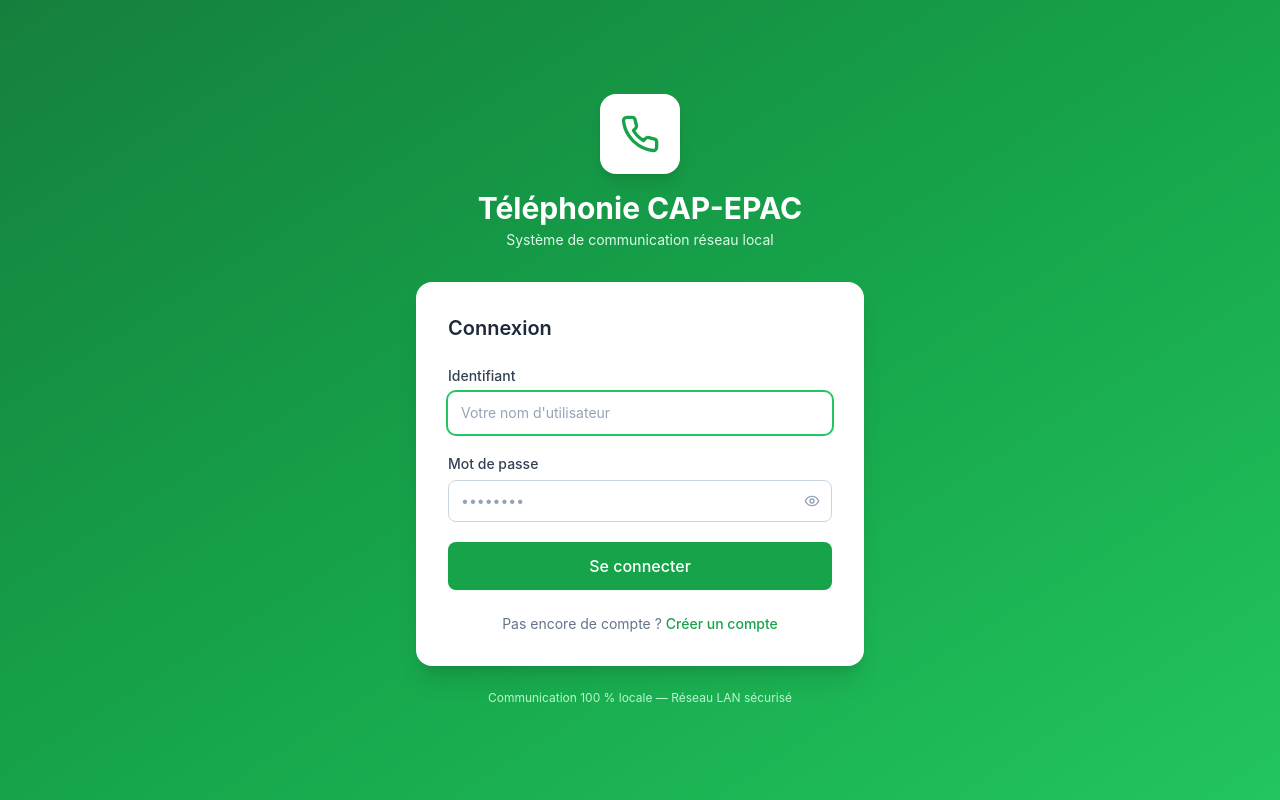
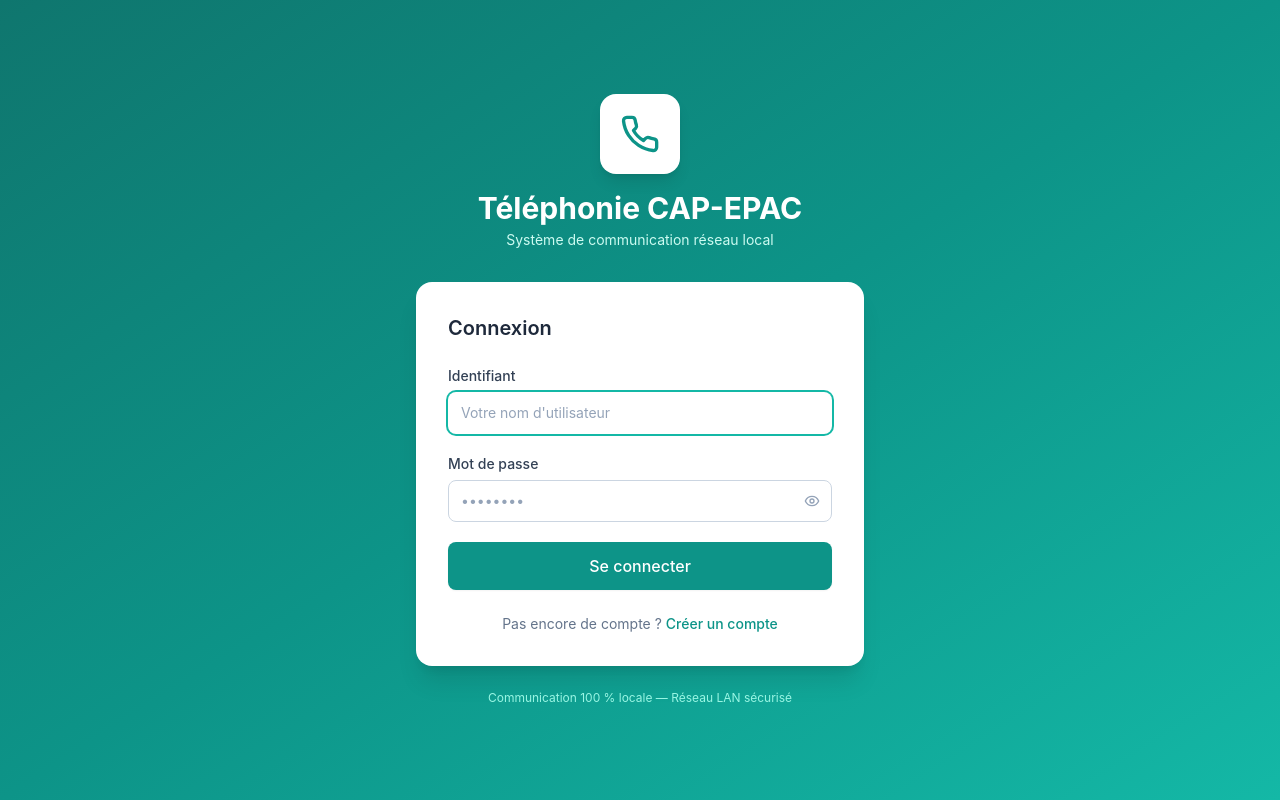
Before and after one commit to dglink25/telephonie_cap_epac, a React (Vite) app in the folder frontend/: page /login in a window 1280 px wide. Built offline with nearby package versions, Linux system fonts and the light colour scheme; no server answers.

Commit message:
changement de couleur

```diff
--- a/frontend/src/components/chat/FilePreview.jsx
+++ b/frontend/src/components/chat/FilePreview.jsx
@@ -3,10 +3,10 @@ import { FileText, Film, Music, Archive, Download, ExternalLink } from 'lucide-r
 
 const EXT_ICONS = {
   pdf:  { icon: FileText, color: 'text-red-500',    bg: 'bg-red-50'    },
-  doc:  { icon: FileText, color: 'text-blue-600',   bg: 'bg-blue-50'   },
-  docx: { icon: FileText, color: 'text-blue-600',   bg: 'bg-blue-50'   },
-  xls:  { icon: FileText, color: 'text-green-600',  bg: 'bg-green-50'  },
-  xlsx: { icon: FileText, color: 'text-green-600',  bg: 'bg-green-50'  },
+  doc:  { icon: FileText, color: 'text-blue-600',     bg: 'bg-blue-50'     },
+  docx: { icon: FileText, color: 'text-blue-600',     bg: 'bg-blue-50'     },
+  xls:  { icon: FileText, color: 'text-primary-600',  bg: 'bg-primary-50'  },
+  xlsx: { icon: FileText, color: 'text-primary-600',  bg: 'bg-primary-50'  },
   ppt:  { icon: FileText, color: 'text-orange-500', bg: 'bg-orange-50' },
   pptx: { icon: FileText, color: 'text-orange-500', bg: 'bg-orange-50' },
   zip:  { icon: Archive,  color: 'text-yellow-600', bg: 'bg-yellow-50' },
--- a/frontend/src/components/chat/GroupSettings.jsx
+++ b/frontend/src/components/chat/GroupSettings.jsx
@@ -26,7 +26,7 @@ function MemberRow({ member, currentUserId, isCurrentUserAdmin, isGeneral, onRem
           : <div className="w-10 h-10 rounded-full bg-primary-100 text-primary-700 flex items-center justify-center font-semibold">{member.display_name?.charAt(0)}</div>
         }
         <span className={`absolute -bottom-0.5 -right-0.5 w-3 h-3 rounded-full border-2 border-white
-          ${member.presence_status === 'online' ? 'bg-green-500' : member.presence_status === 'away' ? 'bg-yellow-400' : 'bg-slate-400'}`} />
+          ${member.presence_status === 'online' ? 'bg-primary-600' : member.presence_status === 'away' ? 'bg-yellow-400' : 'bg-slate-400'}`} />
       </div>
 
       {/* Infos */}
--- a/frontend/src/components/chat/MentionPicker.jsx
+++ b/frontend/src/components/chat/MentionPicker.jsx
@@ -45,7 +45,7 @@ export default function MentionPicker({ members, query, onSelect, position }) {
             </div>
             {/* Indicateur présence */}
             <span className={`w-2 h-2 rounded-full flex-shrink-0 ${
-              m.presence_status === 'online' ? 'bg-green-500' :
+              m.presence_status === 'online' ? 'bg-primary-600' :
               m.presence_status === 'away'   ? 'bg-yellow-400' : 'bg-slate-300'
             }`} />
           </button>
--- a/frontend/src/components/layout/Sidebar.jsx
+++ b/frontend/src/components/layout/Sidebar.jsx
@@ -93,7 +93,7 @@ export default function Sidebar({ isMobile = false, onNavigate }) {
         {/* Indicateur de connexion */}
         <div className={`flex items-center gap-2 px-3 py-1.5 mb-2 ${isMobile ? '' : 'md:justify-center lg:justify-start md:px-0 lg:px-3'}`}>
           {isConnected
-            ? <><Wifi className="w-3.5 h-3.5 text-green-400" /><span className={`text-xs text-green-300 ${isMobile ? '' : 'md:hidden lg:inline'}`}>Connecté au LAN</span></>
+            ? <><Wifi className="w-3.5 h-3.5 text-primary-400" /><span className={`text-xs text-primary-300 ${isMobile ? '' : 'md:hidden lg:inline'}`}>Connecté au LAN</span></>
             : <><WifiOff className="w-3.5 h-3.5 text-red-400" /><span className={`text-xs text-red-300 ${isMobile ? '' : 'md:hidden lg:inline'}`}>Hors ligne</span></>
           }
         </div>
@@ -112,7 +112,7 @@ export default function Sidebar({ isMobile = false, onNavigate }) {
                 {avatarLetter}
               </div>
             )}
-            <span className="absolute -bottom-0.5 -right-0.5 w-3 h-3 bg-green-400 rounded-full border-2 border-primary-800" />
+            <span className="absolute -bottom-0.5 -right-0.5 w-3 h-3 bg-primary-400 rounded-full border-2 border-primary-800" />
           </div>
           <div className={`flex-1 min-w-0 ${isMobile ? '' : 'md:hidden lg:block'}`}>
             <p className="text-sm font-medium text-white truncate">{user?.display_name}</p>
--- a/frontend/src/pages/CallsPage.jsx
+++ b/frontend/src/pages/CallsPage.jsx
@@ -10,9 +10,9 @@ import useSocketStore from '../store/socketStore';
 import toast from 'react-hot-toast';
 
 const STATUS_CONFIG = {
-  completed:  { label: 'Terminé',  color: 'text-green-600',  bg: 'bg-green-50',  icon: Phone },
-  missed:     { label: 'Manqué',   color: 'text-red-500',    bg: 'bg-red-50',    icon: PhoneMissed },
-  rejected:   { label: 'Refusé',   color: 'text-orange-500', bg: 'bg-orange-50', icon: PhoneMissed },
+  completed:  { label: 'Terminé',  color: 'text-primary-600',  bg: 'bg-primary-50',  icon: Phone },
+  missed:     { label: 'Manqué',   color: 'text-red-500',      bg: 'bg-red-50',      icon: PhoneMissed },
+  rejected:   { label: 'Refusé',   color: 'text-orange-500',   bg: 'bg-orange-50',   icon: PhoneMissed },
   failed:     { label: 'Échoué',   color: 'text-slate-500',  bg: 'bg-slate-50',  icon: PhoneMissed },
   ongoing:    { label: 'En cours', color: 'text-blue-600',   bg: 'bg-blue-50',   icon: Phone },
 };
--- a/frontend/src/pages/ChatPage.jsx
+++ b/frontend/src/pages/ChatPage.jsx
@@ -35,7 +35,7 @@ function Avatar({ user, size = 'md' }) {
 }
 
 function PresenceBadge({ status }) {
-  const colors = { online: 'bg-green-500', away: 'bg-yellow-400', dnd: 'bg-red-500', offline: 'bg-slate-400' };
+  const colors = { online: 'bg-primary-600', away: 'bg-yellow-400', dnd: 'bg-red-500', offline: 'bg-slate-400' };
   return <span className={`absolute -bottom-0.5 -right-0.5 w-3 h-3 rounded-full border-2 border-white ${colors[status] || colors.offline}`} />;
 }
 
@@ -733,7 +733,7 @@ export default function ChatPage() {
                   {showAttachMenu && (
                     <div className="absolute bottom-12 left-0 bg-white rounded-2xl shadow-xl border border-slate-100 p-2 space-y-1 z-10 min-w-[160px]">
                       {[
-                        { label: 'Image',    icon: Image,    accept: 'image/*',                                                    ref: imageInputRef, color: 'text-green-600 bg-green-50' },
+                        { label: 'Image',    icon: Image,    accept: 'image/*',                                                    ref: imageInputRef, color: 'text-primary-600 bg-primary-50' },
                         { label: 'Vidéo',    icon: Film,     accept: 'video/*',                                                    ref: videoInputRef, color: 'text-purple-600 bg-purple-50' },
                         { label: 'Document', icon: FileText, accept: '.pdf,.doc,.docx,.xls,.xlsx,.ppt,.pptx,.zip,.rar,.txt,.csv', ref: fileInputRef,  color: 'text-blue-600 bg-blue-50' },
                         { label: 'Audio',    icon: Music,    accept: 'audio/*',                                                    ref: null,          color: 'text-pink-600 bg-pink-50' },
--- a/frontend/src/pages/DirectoryPage.jsx
+++ b/frontend/src/pages/DirectoryPage.jsx
@@ -9,7 +9,7 @@ import useAuthStore from '../store/authStore';
 import useSocketStore from '../store/socketStore';
 
 const PRESENCE_LABELS = {
-  online:  { label: 'En ligne',       dot: 'bg-green-500'  },
+  online:  { label: 'En ligne',       dot: 'bg-primary-600'  },
   away:    { label: 'Absent',          dot: 'bg-yellow-400' },
   dnd:     { label: 'Ne pas déranger', dot: 'bg-red-500'    },
   offline: { label: 'Hors ligne',      dot: 'bg-slate-400'  },
--- a/frontend/tailwind.config.js
+++ b/frontend/tailwind.config.js
@@ -4,26 +4,26 @@ export default {
   theme: {
     extend: {
       colors: {
-        // Palette principale CAP-EPAC : vert & blanc
+        // Palette principale CAP-EPAC : vert teal du site officiel
         primary: {
-          50:  '#f0fdf4',
-          100: '#dcfce7',
-          200: '#bbf7d0',
-          300: '#86efac',
-          400: '#4ade80',
-          500: '#22c55e',
-          600: '#16a34a',  // Couleur principale
-          700: '#15803d',
-          800: '#166534',
-          900: '#14532d',
-          950: '#052e16',
+          50:  '#f0fdfa',
+          100: '#ccfbf1',
+          200: '#99f6e4',
+          300: '#5eead4',
+          400: '#2dd4bf',
+          500: '#14b8a6',
+          600: '#0d9488',  // Couleur principale du site cap-epac.bj
+          700: '#0f766e',
+          800: '#115e59',
+          900: '#134e4a',
+          950: '#042f2e',
         },
         capepac: {
-          green:      '#16a34a',
-          'green-light': '#22c55e',
-          'green-dark':  '#15803d',
+          green:      '#0d9488',
+          'green-light': '#14b8a6',
+          'green-dark':  '#0f766e',
           white:      '#ffffff',
-          'off-white': '#f0fdf4',
+          'off-white': '#f0fdfa',
           'gray-soft': '#f8fafb',
           'gray-mid':  '#e2e8f0',
         },
```
Also changed, not shown: frontend/src/components/ui/PermissionsModal.jsx (+5 -5 lines), frontend/src/pages/AdminPage.jsx (+6 -6 lines), frontend/src/pages/ProfilePage.jsx (+11 -11 lines), frontend/src/pages/RegisterPage.jsx (+4 -4 lines), 14 other files (tests, documents, lock files or other folders).
